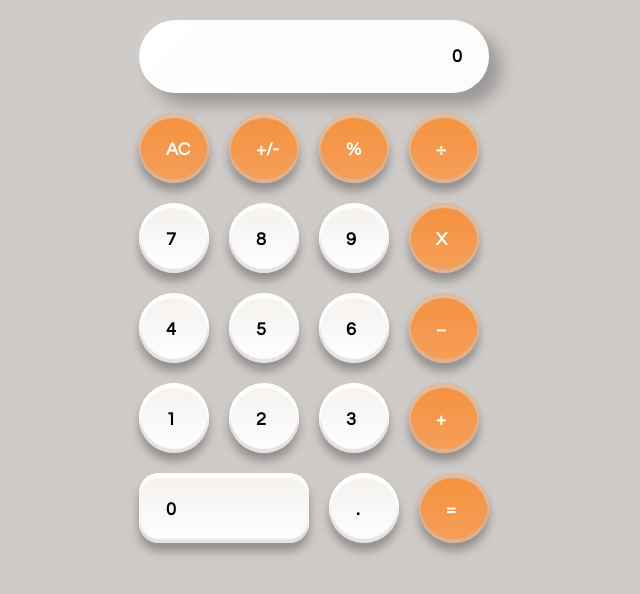
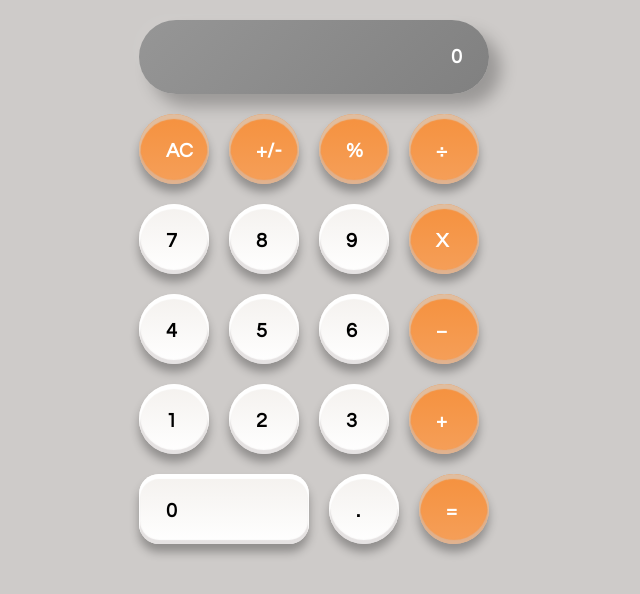
Before and after one commit to guillainbisimwa/React-calculator, a React app: page / in a window 1280 px wide. Shown: the whole page, without its empty margins (316-956 px from the left). Built offline with nearby package versions, Linux system fonts and the light colour scheme.

Commit message:
Present the result with a white and bold text

```diff
--- a/src/index.css
+++ b/src/index.css
@@ -31,7 +31,7 @@ body {
 .text {
   padding: 27px;
   font-weight: bold;
-  font-size: large;
+  font-size: 20px;
 }
 
 .button::after {
@@ -64,12 +64,13 @@ body {
 
 .element {
   margin: 0 20px 20px 0;
-  background: linear-gradient(-45deg, rgb(253 251 251), rgb(255 255 255));
+  background: linear-gradient(-45deg, gray, #969696);
   box-shadow: 12px 12px 16px 0 rgb(0 0 0 / 25%),
     -8px -8px 12px 0 rgb(255 255 255 / 3%);
   border-radius: 50px;
   display: flex;
   justify-content: flex-end;
+  color: #fff;
 }
 
 .btn-primary {
```
